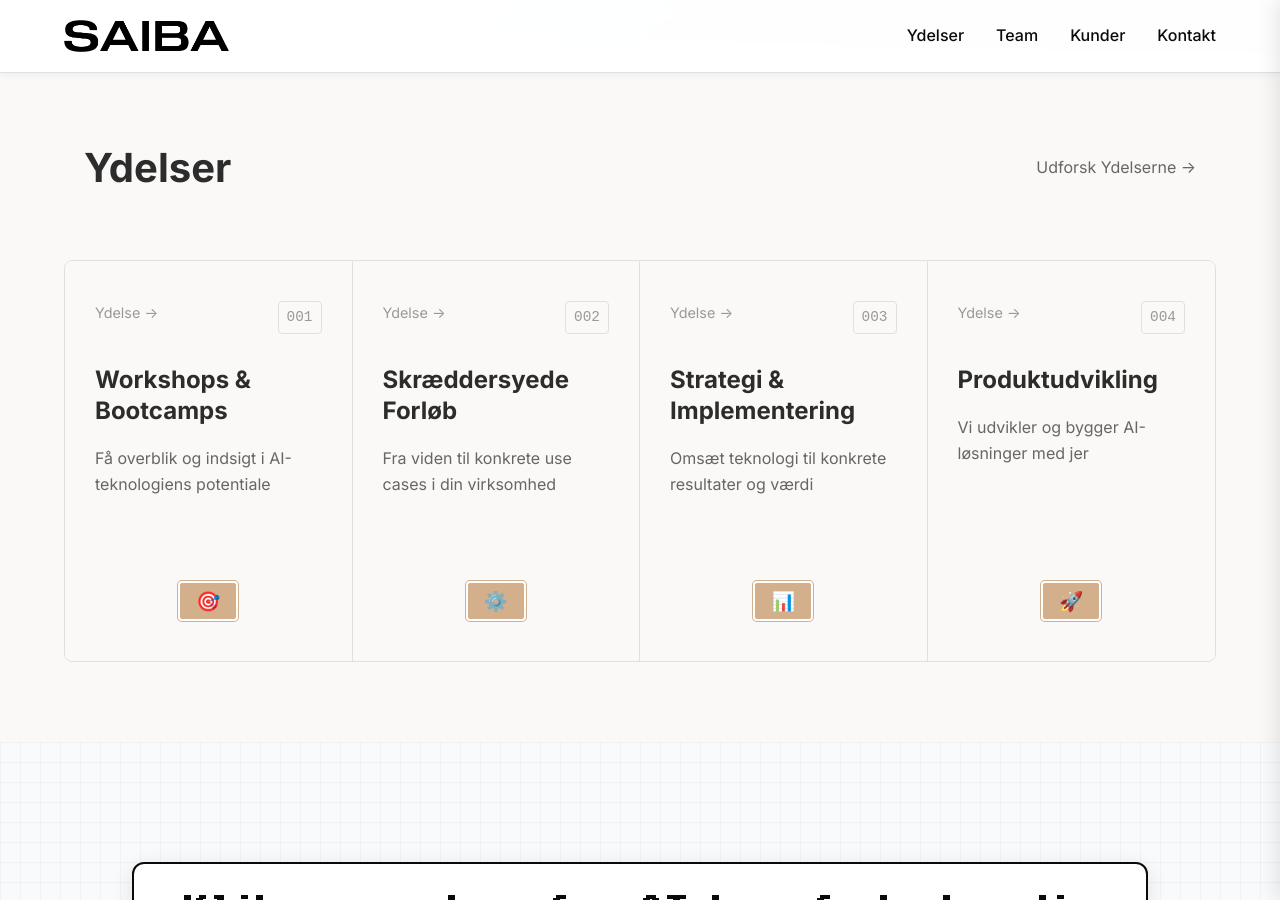
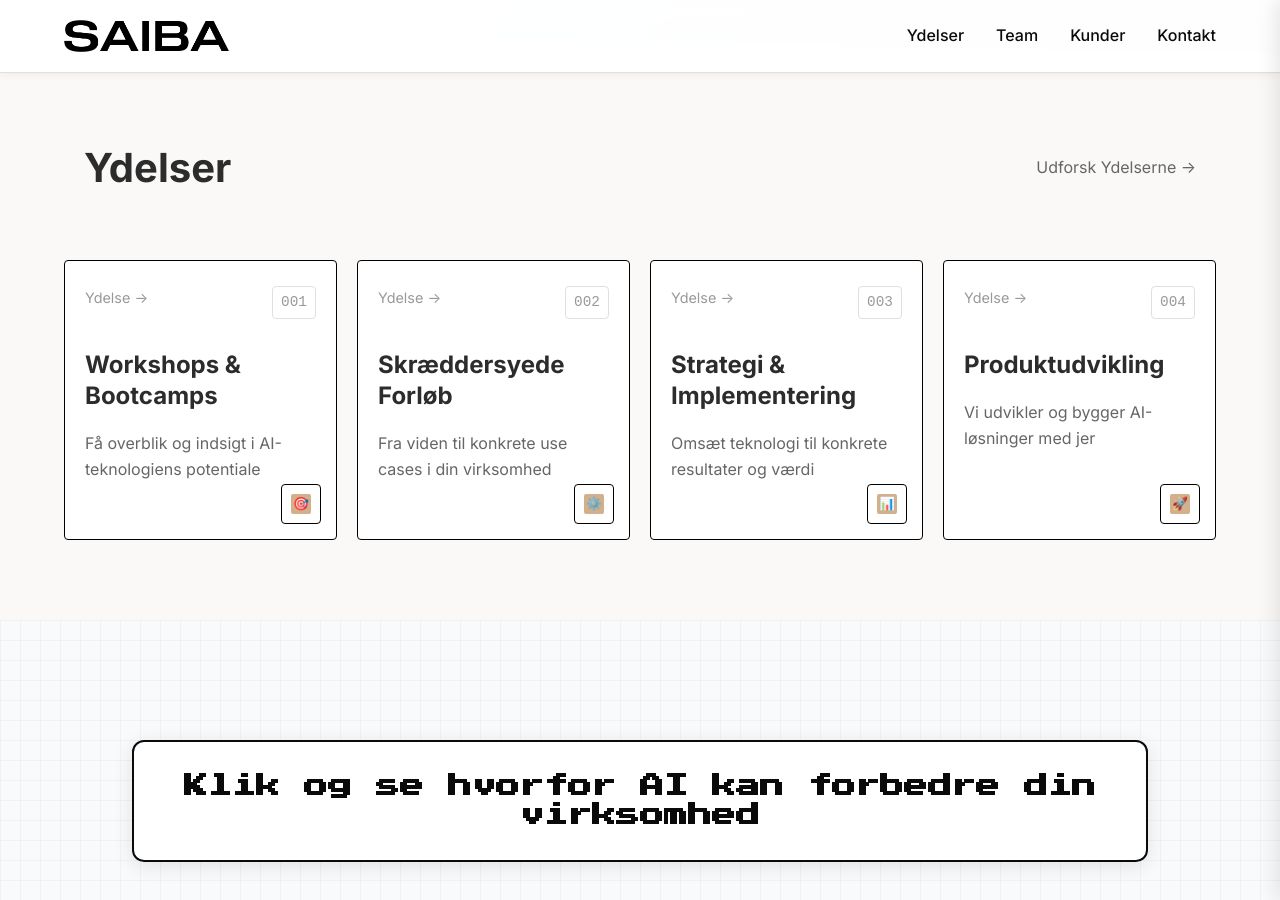
Before and after one commit to b4ltasar/saibaweb, a Jekyll site: the page built from index.html, in a window 1280 px wide and 900 px high, scrolled down 665 px. Built offline with Jekyll 4.4.1, drawn with Linux system fonts in a browser that asks for light colours.

Commit message:
Fix AI fact box margins and redesign service cards
- AI fact box: Added padding to container so box has margin to edge, clickable area goes to edge
- Service cards: Made smaller with 4px border-radius and thin black stroke
- White background for cards instead of beige
- Icons moved to bottom-right corner with hover animation (translateY -5px)
- Responsive design updated for new card layout
- Removed emojis from commit messages

```diff
--- a/assets/css/main.css
+++ b/assets/css/main.css
@@ -179,26 +179,21 @@ body {
 .services-grid {
   display: grid;
   grid-template-columns: repeat(4, 1fr);
-  gap: 0;
+  gap: 20px;
   max-width: 1400px;
   margin: 0 auto;
-  border: 1px solid #e0e0e0;
-  border-radius: 8px;
-  overflow: hidden;
 }
 
 .service-card {
-  background: #faf9f7;
-  padding: 40px 30px;
-  border-right: 1px solid #e0e0e0;
+  background: white;
+  padding: 25px 20px;
+  border: 1px solid black;
+  border-radius: 4px;
   position: relative;
   display: flex;
   flex-direction: column;
-  min-height: 400px;
-}
-
-.service-card:last-child {
-  border-right: none;
+  min-height: 280px;
+  transition: transform 0.2s ease;
 }
 
 .service-card-header {
@@ -246,24 +241,34 @@ body {
 }
 
 .service-icon-container {
-  margin-top: 30px;
+  position: absolute;
+  bottom: 15px;
+  right: 15px;
+  width: 40px;
+  height: 40px;
+  background: white;
+  border: 1px solid black;
+  border-radius: 4px;
   display: flex;
   justify-content: center;
   align-items: center;
+  transition: transform 0.3s ease;
+}
+
+.service-card:hover .service-icon-container {
+  transform: translateY(-5px);
 }
 
 .service-icon {
+  width: 20px;
+  height: 20px;
   background: #d4af8c;
   color: white;
-  width: 60px;
-  height: 40px;
   display: flex;
   align-items: center;
   justify-content: center;
-  border-radius: 4px;
-  font-size: 1.2rem;
-  border: 2px solid white;
-  box-shadow: 0 0 0 1px #d4af8c;
+  border-radius: 2px;
+  font-size: 0.8rem;
 }
 
 /* AI Facts Section */
@@ -285,6 +290,7 @@ body {
   margin: 0 auto;
   text-align: center;
   position: relative;
+  padding: 0 20px;
 }
 
 .interactive-area {
@@ -298,8 +304,6 @@ body {
   cursor: crosshair;
   width: 100%;
   min-height: 100%;
-  max-width: 1400px;
-  margin: 0 auto;
 }
 
 .main-click-box {
@@ -889,22 +893,22 @@ body {
 
   .services-grid {
     grid-template-columns: 1fr;
-    border: none;
-    border-radius: 0;
-    gap: 1px;
-    background: #e0e0e0;
+    gap: 15px;
   }
 
   .service-card {
-    border-right: none;
-    border-bottom: none;
-    background: #faf9f7;
+    background: white;
+    border: 1px solid black;
     min-height: auto;
-    padding: 30px 20px;
+    padding: 20px 15px;
   }
 
-  .service-card:last-child {
-    border-bottom: none;
+  .service-icon-container {
+    position: static;
+    margin-top: 15px;
+    margin-left: auto;
+    width: 35px;
+    height: 35px;
   }
 
   .team-grid {
```
